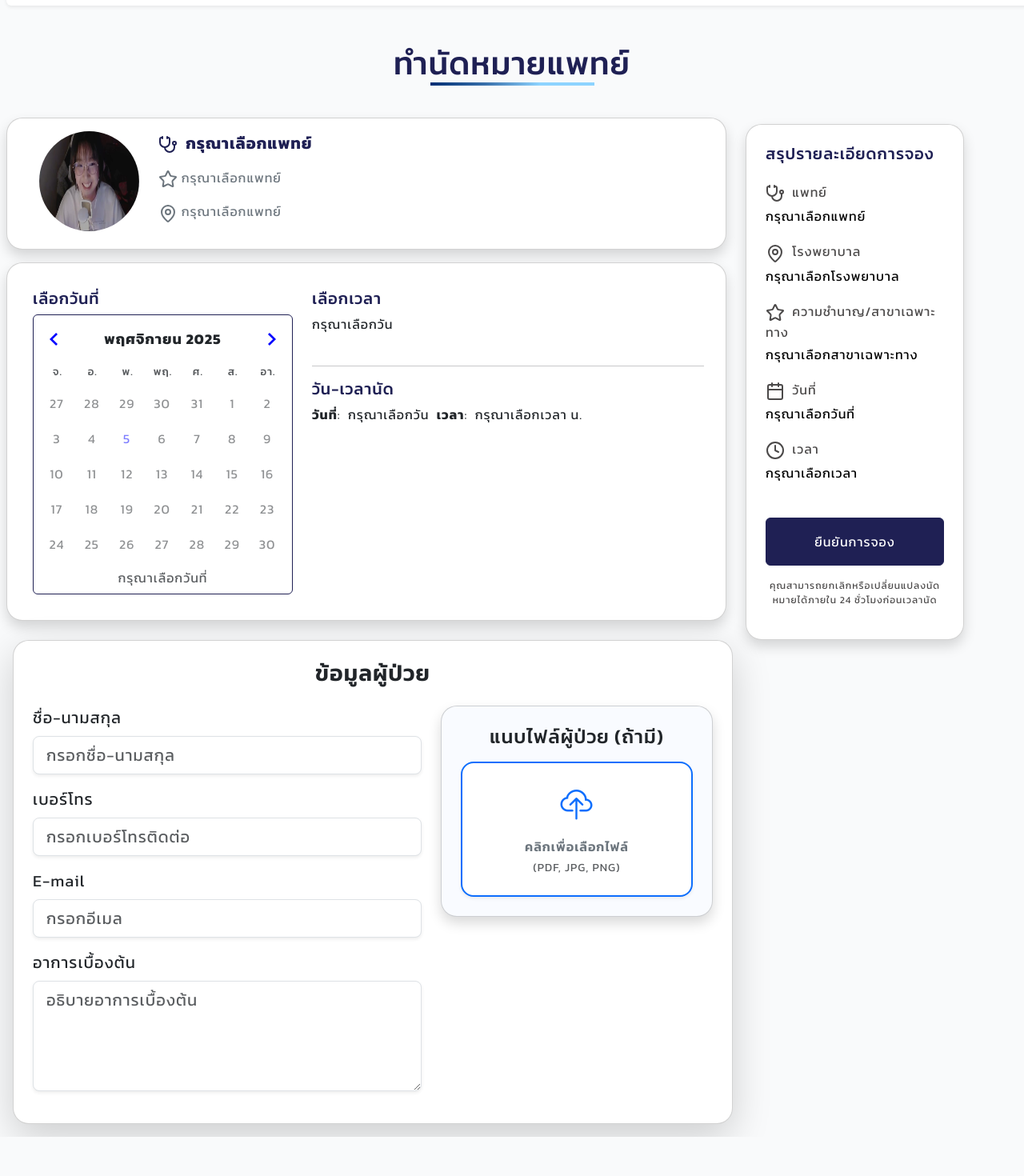
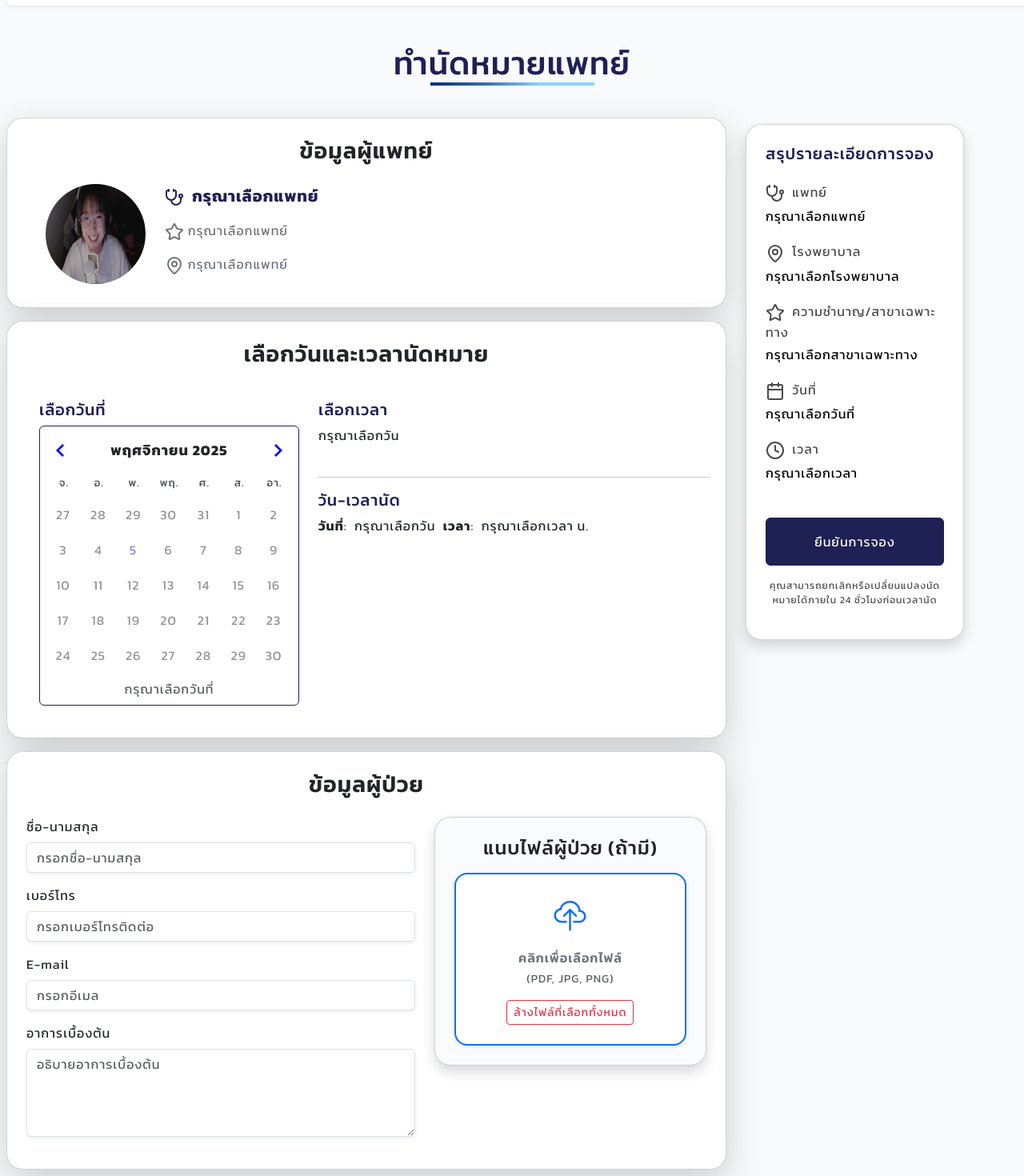
Before and after one commit to Supphanat-P/HealthQ-Co, a React (Vite) app: page /appointment in a window 1280 px wide. Shown: the part 183-1653 px from the top of the page at 80% size. Before the commit the page ends 1604 px from the top, so only its background shows below. Built offline with nearby package versions, Linux system fonts and the light colour scheme.

Commit message:
P
Upload files

```diff
--- a/package.json
+++ b/package.json
@@ -24,7 +24,8 @@
     "react-dom": "^19.2.0",
     "react-icons": "^5.5.0",
     "react-items-carousel": "^2.8.0",
-    "react-router-dom": "^7.9.4"
+    "react-router-dom": "^7.9.4",
+    "react-toastify": "^11.0.5"
   },
   "devDependencies": {
     "@eslint/js": "^9.25.0",
--- a/src/App.css
+++ b/src/App.css
@@ -169,7 +169,21 @@ button:hover {
   transform: scale(1.01);
   transition: all 0.2s ease;
 }
+.time-button {
+  animation: pulse 0.2s 1;
+}
 
+@keyframes pulse {
+  0% {
+    transform: scale(1); /* Starting state */
+  }
+  50% {
+    transform: scale(1.05); /* A slightly larger state in the middle */
+  }
+  100% {
+    transform: scale(1); /* Ending state, back to original size */
+  }
+}
 .border-navy {
   border-color: #1f2054 !important;
 }
@@ -180,6 +194,13 @@ button:hover {
 
 .w-fit {
   width: fit-content;
+}
+
+.hover:hover {
+  transform: scale(1.01);
+  transition: all 0.2s ease;
+  background-color: red;
+  color: white;
 }
 
 .card-doctor:hover,
--- a/src/Pages/Home/Appointment/Appointment.jsx
+++ b/src/Pages/Home/Appointment/Appointment.jsx
@@ -52,16 +52,32 @@ export default function Appointment() {
           <div className="d-flex flex-column">
             {/* Doctor info */}
             <div
-              className="card shadow p-3 m-2"
-              style={{ width: "900px", borderRadius: "20px" }}
+              className="card shadow-lg p-4 m-2"
+              style={{
+                borderRadius: "20px",
+                width: "900px",
+                maxWidth: "900px",
+              }}
             >
+              <h4 className="mb-4 fw-semibold fs-3 text-center">
+                ข้อมูลผู้แพทย์
+              </h4>
+
               <AppointmentDoctor selectedDoctor={doctor} />
             </div>
             {/* P */}
             <div
-              className="card shadow p-3 m-2"
-              style={{ width: "900px", borderRadius: "20px" }}
+              className="card shadow-lg p-4 m-2"
+              style={{
+                borderRadius: "20px",
+                width: "900px",
+                maxWidth: "900px",
+              }}
             >
+              <h4 className="mb-4 fw-semibold fs-3 text-center">
+                เลือกวันและเวลานัดหมาย
+              </h4>
+
               <div className="d-flex flex-row p-3">
                 <Calendar
                   mode="single"
@@ -79,8 +95,17 @@ export default function Appointment() {
                 />
               </div>
             </div>
-              {/* Patient Info */}
+            {/* Patient Info */}
+            <div
+              className="card shadow-lg p-4 m-2"
+              style={{
+                borderRadius: "20px",
+                width: "900px",
+                maxWidth: "900px",
+              }}
+            >
               <PatientInfo />
+            </div>
           </div>
           <AppointmentSummary
             selectedDate={selectedDate}
--- a/src/components/Shared/AppointmentSummary.jsx
+++ b/src/components/Shared/AppointmentSummary.jsx
@@ -17,7 +17,7 @@ const AppointmentSummary = ({
   return (
     <>
       <div
-        className="sticky-side"
+        className="sticky-side sticky-top"
         style={{
           position: "sticky",
           top: 20,
@@ -78,7 +78,9 @@ const AppointmentSummary = ({
             </p>
           </div>
           <div className="footer">
-            <Button style={{height: "60px"}} className="btn-navy w-100 mt-4">ยืนยันการจอง</Button>
+            <Button style={{ height: "60px" }} className="btn-navy w-100 mt-4">
+              ยืนยันการจอง
+            </Button>
 
             <p
               className="text-gray mt-3 text-center"
--- a/src/components/Shared/PatientInfo.jsx
+++ b/src/components/Shared/PatientInfo.jsx
@@ -1,56 +1,56 @@
 import React, { useState } from "react";
+import { X } from "lucide-react";
+import { red } from "@mui/material/colors";
 
 const PatientInfo = () => {
   const [files, setFiles] = useState([]);
 
   const handleFileChange = (e) => {
-    setFiles(Array.from(e.target.files));
+    if (e.target.files.length + files.length > 5) {
+      alert("คุณสามารถอัปโหลดไฟล์ได้สูงสุด 5 ไฟล์");
+      return;
+    }
+    setFiles([...files, ...Array.from(e.target.files)]);
   };
-
+  const clearFiles = () => {
+    setFiles([]);
+  };
   return (
-    <div
-      className="card shadow-lg p-4 m-3"
-      style={{
-        borderRadius: "20px",
-        width: "100%",
-        maxWidth: "900px",
-      }}
-    >
+    <>
       <h4 className="mb-4 fw-semibold fs-3 text-center">ข้อมูลผู้ป่วย</h4>
-
       <div className="row">
         <div className="col-md-7">
           <div className="mb-3">
-            <label className="form-label fw-ligh fs-5">ชื่อ-นามสกุล</label>
+            <label className="form-label fw-ligh ">ชื่อ-นามสกุล</label>
             <input
               type="text"
-              className="form-control form-control-lg shadow-sm"
+              className="form-control  shadow-sm"
               placeholder="กรอกชื่อ-นามสกุล"
             />
           </div>
 
           <div className="mb-3">
-            <label className="form-label fw-ligh fs-5">เบอร์โทร</label>
+            <label className="form-label fw-ligh ">เบอร์โทร</label>
             <input
               type="text"
-              className="form-control form-control-lg shadow-sm"
+              className="form-control  shadow-sm"
               placeholder="กรอกเบอร์โทรติดต่อ"
             />
           </div>
 
           <div className="mb-3">
-            <label className="form-label fw-ligh fs-5">E-mail</label>
+            <label className="form-label fw-ligh ">E-mail</label>
             <input
               type="email"
-              className="form-control form-control-lg shadow-sm"
+              className="form-control  shadow-sm"
               placeholder="กรอกอีเมล"
             />
           </div>
 
           <div className="mb-3">
-            <label className="form-label fw-ligh fs-5">อาการเบื้องต้น</label>
+            <label className="form-label fw-ligh ">อาการเบื้องต้น</label>
             <textarea
-              className="form-control form-control-lg shadow-sm"
+              className="form-control  shadow-sm"
               rows="4"
               placeholder="อธิบายอาการเบื้องต้น"
             ></textarea>
@@ -94,13 +94,25 @@ const PatientInfo = () => {
                 accept=".pdf, .jpg, .jpeg, .png"
                 multiple
               />
+              <button
+                type="button"
+                className="btn btn-sm btn-outline-danger mt-3"
+                onClick={() => {
+                  clearFiles();
+                }}
+              >
+                ล้างไฟล์ที่เลือกทั้งหมด
+              </button>
             </label>
 
             {files.length > 0 && (
               <div className="mt-3 text-start">
                 <p className="text-success fw-semibold mb-2">อัปโหลดแล้ว:</p>
                 {files.map((file, index) => (
-                  <div key={index} className="mb-1">
+                  <div
+                    key={index}
+                    className="mb-1 d-flex align-items-center gap-2 align-middle"
+                  >
                     <a
                       href={URL.createObjectURL(file)}
                       target="_blank"
@@ -109,6 +121,21 @@ const PatientInfo = () => {
                     >
                       {file.name}
                     </a>
+                    <div
+                      className="bg-transparent border-0 mt-1"
+                      style={{
+                        fontSize: "12px",
+                        cursor: "pointer",
+                        color: red[500],
+                      }}
+                      onClick={() => {
+                        setFiles((prevFiles) =>
+                          prevFiles.filter((_, i) => i !== index)
+                        );
+                      }}
+                    >
+                      <X />
+                    </div>
                   </div>
                 ))}
               </div>
@@ -116,7 +143,7 @@ const PatientInfo = () => {
           </div>
         </div>
       </div>
-    </div>
+    </>
   );
 };
 
```
Also changed, not shown: 1 other file (tests, documents, lock files or other folders).
